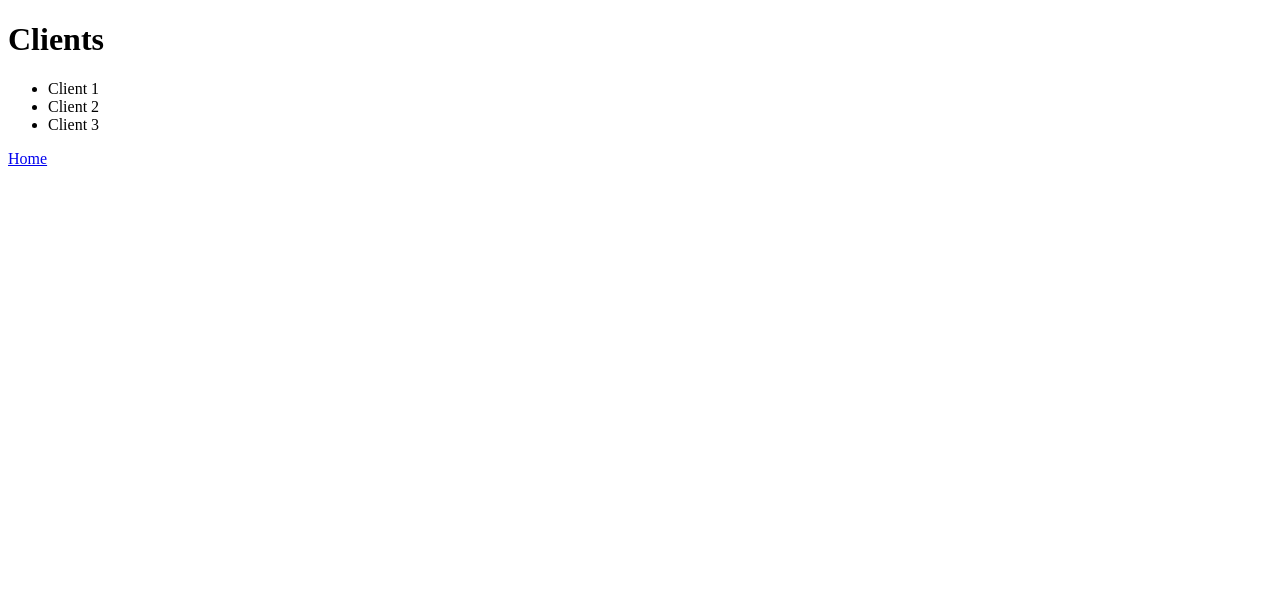
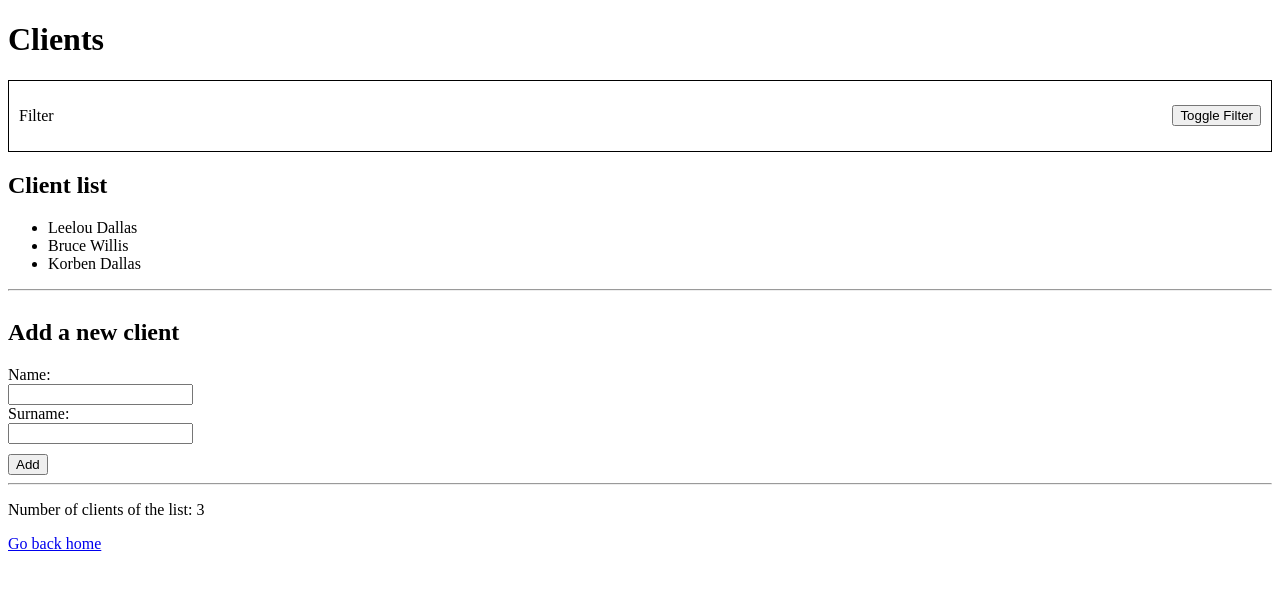
Before and after one commit to Manaaia/step-up, a React (Create React App) app: page /clients in a window 1280 px wide. Shown: the top 590 px of the page. Built offline with nearby package versions, Linux system fonts and the light colour scheme.

Commit message:
todo: bring filter logic back in index

```diff
--- a/package.json
+++ b/package.json
@@ -10,10 +10,12 @@
     "@types/node": "^16.7.13",
     "@types/react": "^18.0.0",
     "@types/react-dom": "^18.0.0",
+    "@types/styled-components": "^5.1.26",
     "react": "^18.2.0",
     "react-dom": "^18.2.0",
     "react-router-dom": "^6.4.5",
     "react-scripts": "5.0.1",
+    "styled-components": "^5.3.6",
     "typescript": "^4.4.2",
     "web-vitals": "^2.1.0"
   },
--- a/src/features/Clients/List/index.tsx
+++ b/src/features/Clients/List/index.tsx
@@ -1,24 +1,108 @@
 import { Link } from "react-router-dom"
+import React, { useEffect, useState } from "react"
+import ClientsStore from "../clients.json"
+import styled from "styled-components"
+import FlashMessage from "../../../ui/FlashMessage"
+import { Filter, FilterComponent } from "../../../ui/FilterComponent"
 
-const Clients = () => {
+type Client = {
+  id: number
+  name: string
+  surname: string
+}
+
+type ClientListProps = {
+  displayClients: Client[]
+}
+
+const ClientList: React.FC<ClientListProps> = ({ displayClients }) => {
   return (
     <div>
+      <h2>Client list</h2>
+      <ul>
+        { displayClients.map((client: Client) => (
+          <li key={ client.id }>{ client.name } { client.surname }</li>
+        )) }
+      </ul>
+    </div>
+  )
+}
+
+const List = ({ ...restProps }) => {
+  const [isOpen, setIsOpen] = useState(false)
+  const [shouldShow, setShouldShow] = useState(false)
+  const [numberOfClients, setIncrement] = useState(ClientsStore.length)
+  const [name, setName] = useState('')
+  const [surname, setSurname] = useState('')
+  const [clients, setClients] = useState(ClientsStore)
+  const [displayClients, setDisplayClients] = useState(clients)
+
+  const reinitializeForm = () => {
+    setName('')
+    setSurname('')
+  }
+
+  const handleNameChange = (e: React.ChangeEvent<HTMLInputElement>) => {
+    setName(e.target.value)
+  }
+
+  const handleSurnameChange = (e: React.ChangeEvent<HTMLInputElement>) => {
+    setSurname(e.target.value)
+  }
+
+  const handleClick = () => {
+    setClients([...clients, { id: numberOfClients + 1, name: name, surname: surname }])
+    setDisplayClients([...clients, { id: numberOfClients + 1, name: name, surname: surname }])
+
+    setIncrement(numberOfClients + 1)
+
+    reinitializeForm()
+
+    setShouldShow(true)
+
+    setTimeout(() => {
+      setShouldShow(false)
+    }, 2000)
+  }
+
+  return (
+    <div { ...restProps }>
       <h1>Clients</h1>
-      <div>
-        <ul>
-          <li>Client 1</li>
-          <li>Client 2</li>
-          <li>Client 3</li>
-        </ul>
+      <FilterComponent>
+        <Filter isOpen={ isOpen } list={ clients } setter={ setDisplayClients } />
+        <button onClick={ () => setIsOpen(!isOpen) }>Toggle Filter</button>
+      </FilterComponent>
+      <FlashMessage shouldShow={ shouldShow } message="Client added" />
+      <ClientList displayClients={ displayClients } />
+      <hr />
+      <div className="add-client-container">
+        <h2>Add a new client</h2>
+        <label htmlFor="name">Name: </label>
+        <input name="name" type="text" onChange={ handleNameChange } value={ name }/>
+        <label htmlFor="surname">Surname: </label>
+        <input name="surname" type="text" onChange={ handleSurnameChange } value={ surname } />
+        <button onClick={ handleClick }>Add</button>
       </div>
+      <hr />
+      <p>Number of clients of the list: { numberOfClients }</p>
       <Link
         className="App-link"
         to="/"
       >
-        Home
+        Go back home
       </Link>
     </div>
   )
 }
 
-export default Clients
+export default styled(List)`
+  .add-client-container {
+    display: flex;
+    flex-direction: column;
+    align-items: flex-start;
+
+    button {
+      margin-top: 10px;
+    }
+  }
+`
--- /dev/null
+++ b/src/features/Clients/clients.json
@@ -0,0 +1,5 @@
+[
+  { "id": 1, "name": "Leelou", "surname": "Dallas" },
+  { "id": 2, "name": "Bruce", "surname": "Willis" },
+  { "id": 3, "name": "Korben", "surname": "Dallas" }
+]
--- /dev/null
+++ b/src/ui/FilterComponent.tsx
@@ -0,0 +1,60 @@
+import styled from "styled-components"
+import React, { useState } from "react"
+
+type Element = {
+  id: number,
+  name: string,
+  surname: string,
+}
+
+type FilterContentProps = {
+  list: Element[],
+  setter: React.Dispatch<React.SetStateAction<Element[]>>,
+}
+
+const FilterContent: React.FC<FilterContentProps> = ({
+  list,
+  setter,
+}) => {
+  const [filter, setFilter] = useState('')
+
+  const handleChange = (e: React.ChangeEvent<HTMLInputElement>) => {
+    setFilter(e.target.value)
+  }
+
+  const handleFilterClick = () => {
+    setter(list.filter((element: Element) => {
+      return element.name.includes(filter) || element.surname.includes(filter) || `${ element.name } ${ element.surname }`.includes(filter)
+    } ))
+  }
+
+  return (
+    <div>
+      <input type="text" onChange={ handleChange } value={ filter } />
+      <button onClick={ handleFilterClick }>Filter</button>
+    </div>
+  )
+}
+
+type FilterProps = {
+  isOpen: boolean,
+  list: Element[],
+  setter: React.Dispatch<React.SetStateAction<Element[]>>,
+}
+
+export const Filter: React.FC<FilterProps> = ({ isOpen, list, setter }) => {
+  return (
+    <div>
+      <p>Filter</p>
+      { isOpen && <FilterContent list={ list } setter= { setter } /> }
+    </div>
+  )
+}
+
+export const FilterComponent = styled.div`
+  display: flex;
+  align-items: center;
+  justify-content: space-between;
+  border: 1px solid black;
+  padding: 10px;
+`
--- /dev/null
+++ b/src/ui/FlashMessage.tsx
@@ -0,0 +1,31 @@
+import styled from "styled-components"
+
+type FlashMessageProps = {
+  shouldShow: boolean,
+  message: string
+}
+
+const FlashMessage: React.FC<FlashMessageProps> = ({
+  shouldShow,
+  message,
+}) => {
+  return (
+    <FlashMessageContainer>
+      { shouldShow && <p>{ message }</p> }
+    </FlashMessageContainer>
+  )
+}
+
+const FlashMessageContainer = styled.div`
+  position: absolute;
+  top: 0;
+  right: 0;
+  background-color: green;
+  text-align: center;
+  color: white;
+  width: 25%;
+  margin: 10px;
+  border-radius: 5px;
+`
+
+export default FlashMessage
```
Also changed, not shown: 1 other file (tests, documents, lock files or other folders).
